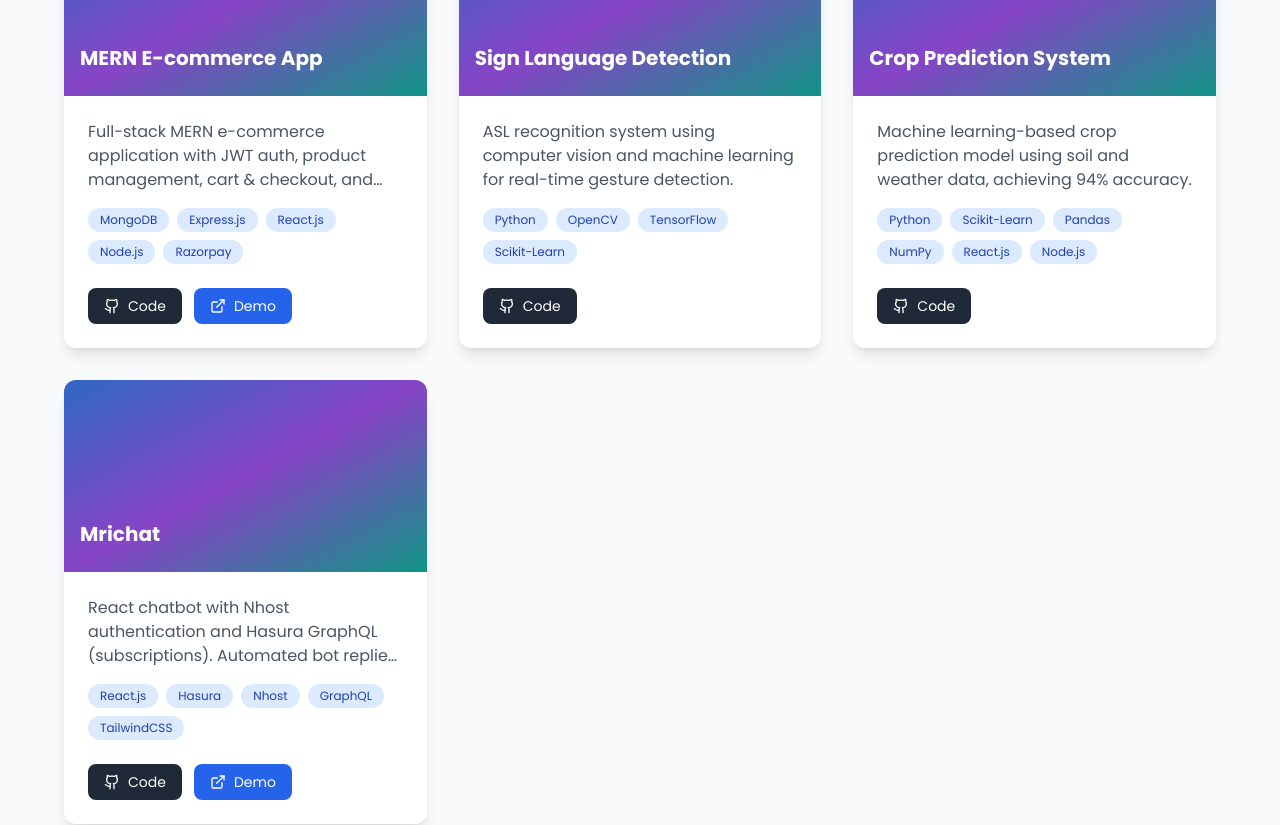
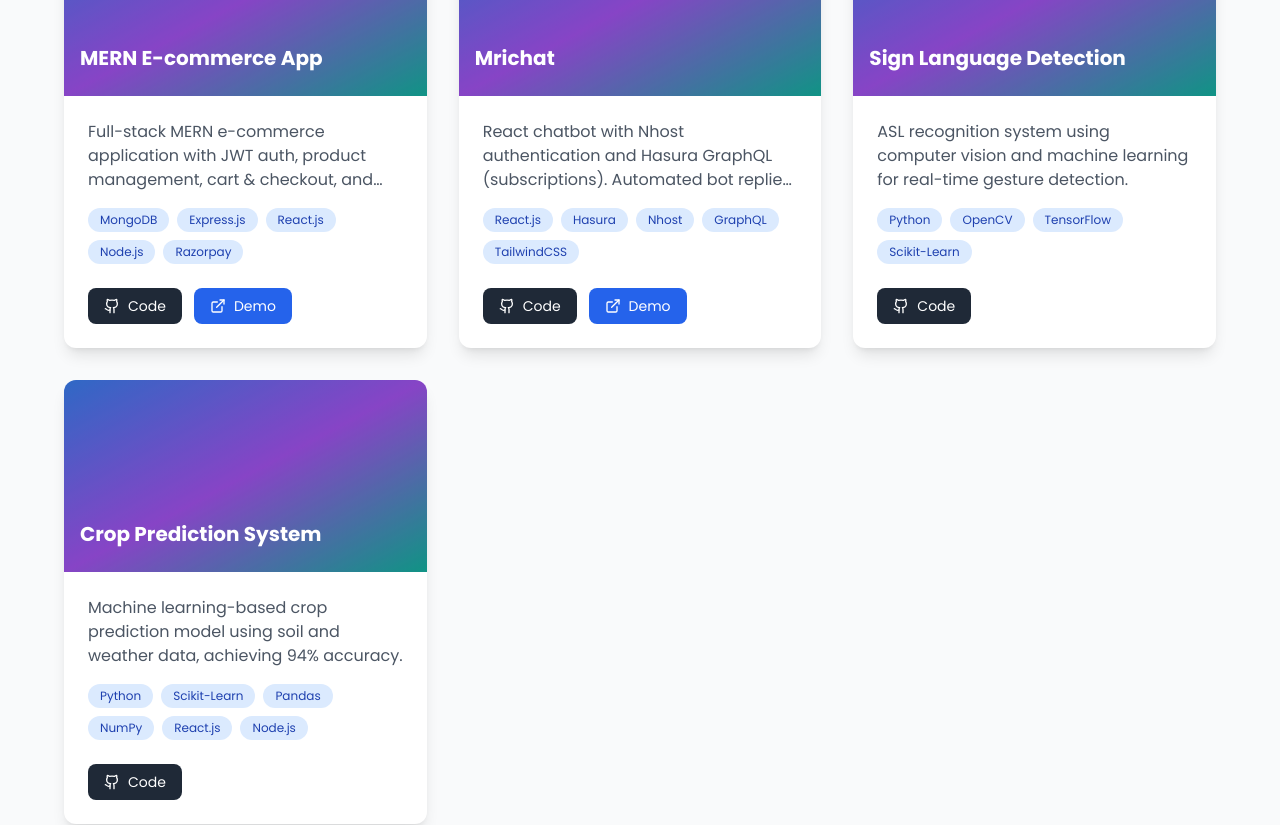
Before and after one commit to Mrigank-Mouli-Singh/Portfolio-off-campus, a React (Vite) app: page / in a window 1280 px wide. Shown: the part 2260-3085 px from the top of the page. Built offline with nearby package versions, Linux system fonts and the light colour scheme.

Commit message:
Update portfolioData.ts

```diff
--- a/src/data/portfolioData.ts
+++ b/src/data/portfolioData.ts
@@ -50,6 +50,14 @@ export const projects = [
   },
 
   {
+    title: "Mrichat",
+    description: "React chatbot with Nhost authentication and Hasura GraphQL (subscriptions). Automated bot replies via Hasura Actions and n8n webhooks. Deployed on Netlify.",
+    tech: ["React.js", "Hasura", "Nhost", "GraphQL", "TailwindCSS"],
+    github: "https://github.com/Mrigank-Mouli-Singh/mrichat",
+    demo: "https://mrichat.netlify.app"
+  },
+
+  {
     title: "Sign Language Detection",
     description: "ASL recognition system using computer vision and machine learning for real-time gesture detection.",
     tech: ["Python", "OpenCV", "TensorFlow", "Scikit-Learn"],
@@ -63,14 +71,6 @@ export const projects = [
     tech: ["Python", "Scikit-Learn", "Pandas", "NumPy", "React.js", "Node.js"],
     github: "https://github.com/Mrigank-Mouli-Singh/Crop-Prediction",
     demo: ""
-  },
-
-  {
-    title: "Mrichat",
-    description: "React chatbot with Nhost authentication and Hasura GraphQL (subscriptions). Automated bot replies via Hasura Actions and n8n webhooks. Deployed on Netlify.",
-    tech: ["React.js", "Hasura", "Nhost", "GraphQL", "TailwindCSS"],
-    github: "https://github.com/Mrigank-Mouli-Singh/mrichat",
-    demo: "https://mrichat.netlify.app"
   }
 
 ];
```
